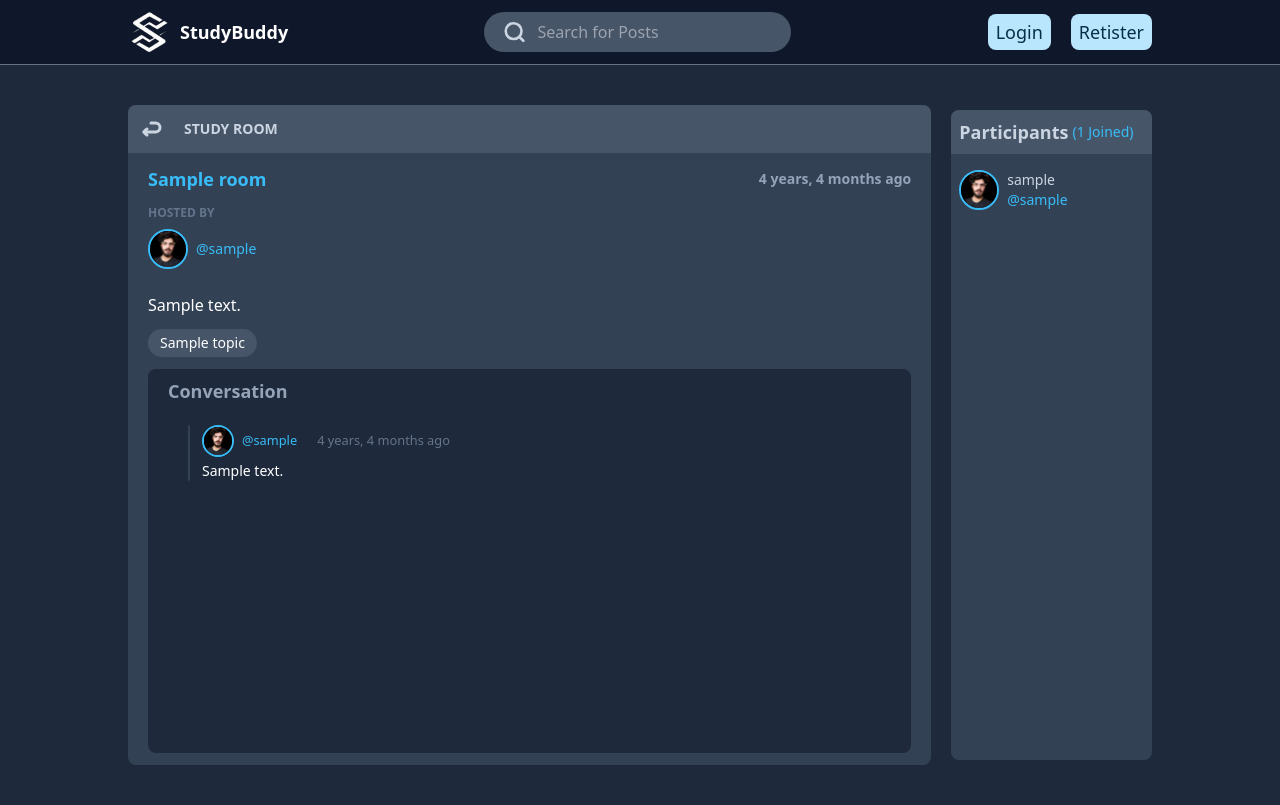
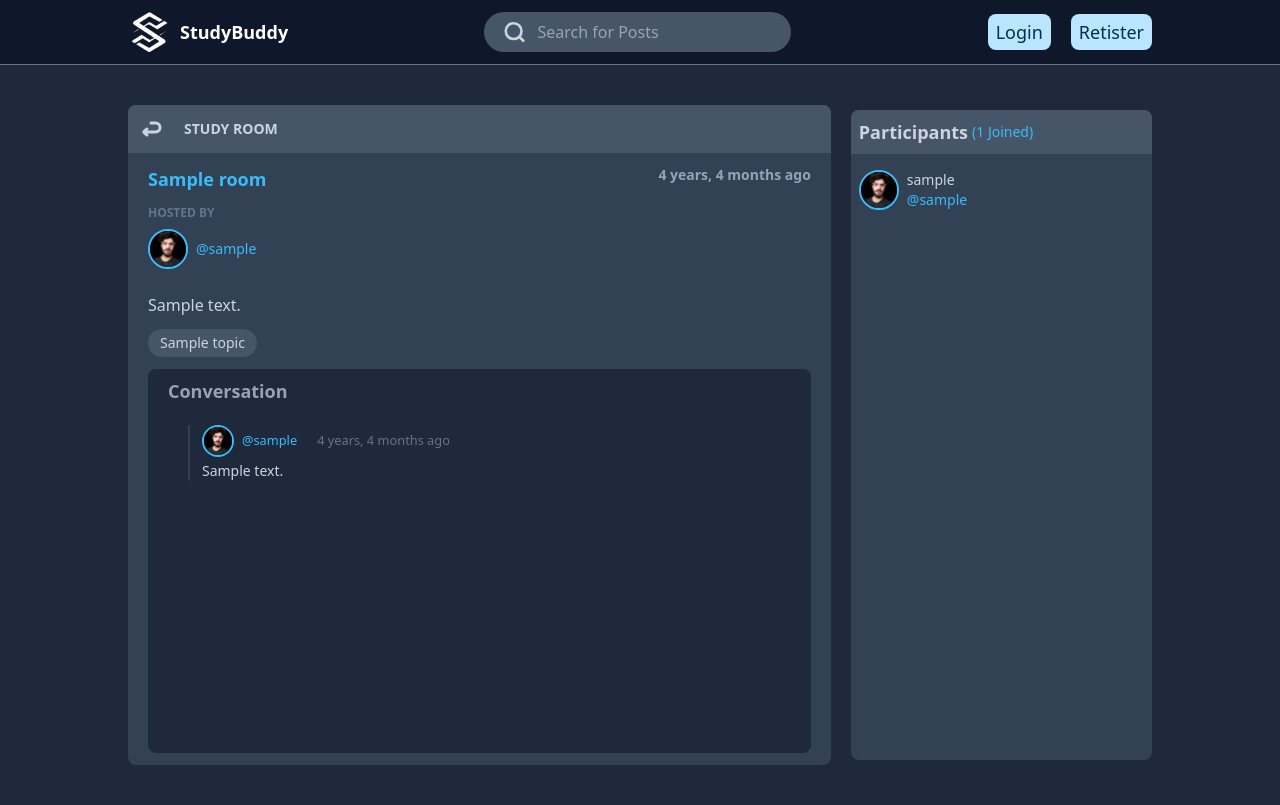
Before and after one commit to ovaixe/studybuddy, a Django app: page /room/1/ in a window 1280 px wide. Run offline with Django 4.2, Linux system fonts and the light colour scheme; tables that the repository leaves empty hold one stand-in row (values such as "Sample post"); some libraries are stand-ins or nearby versions.

Commit message:
Mobile responsive implementation

```diff
--- a/base/templates/base/activity_component.html
+++ b/base/templates/base/activity_component.html
@@ -1,7 +1,8 @@
 {% load static %}
 
 <div
-  class="w-[25%] h-vp flex flex-col gap-2 bg-slate-700 rounded-lg sticky top-[110px]"
+  id="activity-sidebar"
+  class="md:w-[30%] lg:w-[25%] h-vp flex flex-col gap-2 bg-slate-700 rounded-lg sticky top-[110px]"
 >
   <h4
     class="text-lg text-slate-400 font-semibold bg-slate-600 p-2 rounded-t-lg"
@@ -18,7 +19,8 @@
       <a
         href="{% url 'delete-message' message.id %}"
         class="w-fit text-sm text-sky-400 place-self-end"
-        >{% include 'base/delete_button.html' %}</a>
+        >{% include 'base/delete_button.html' %}</a
+      >
       {% endif %}
 
       <div class="flex flex-row gap-1">
--- a/base/templates/base/delete.html
+++ b/base/templates/base/delete.html
@@ -7,11 +7,11 @@
     <a href="{{request.META.HTTP_REFERER}}"
       >{% include 'base/back_button.html' %}</a
     >
-    <h4 class="text-lg text-slate-300 font-bold">Back</h4>
+    <h4 class="text-sm lg:text-lg text-slate-300 font-bold">Back</h4>
   </div>
 
   <!-- Form Section -->
-  <form method="POST" action="" class="p-10">
+  <form method="POST" action="" class="p-3 md:p-5 lg:p-10">
     {% csrf_token %}
 
     <div class="flex flex-col items-start gap-5">
@@ -19,7 +19,7 @@
         Are you sure you want to delete "{{obj}}" ?
       </p>
       <input
-        class="text-sm bg-sky-200 py-2 px-3 rounded-lg text-sky-950"
+        class="text-sm bg-sky-200 py-1 lg:py-2 px-2 lg:px-3 rounded-lg text-sky-950"
         type="submit"
         value="Confirm"
       />
--- a/base/templates/base/profile.html
+++ b/base/templates/base/profile.html
@@ -1,8 +1,8 @@
 {% extends 'main.html' %} {% load static %} {% block content %}
-<div class="w-[80%] flex flex-row gap-5">
+<div class="w-full lg:w-[80%] flex flex-row justify-center gap-5">
   {% include 'base/topics_component.html' %}
 
-  <div class="w-[50%] flex flex-col gap-5">
+  <div class="w-full md:w-[40%] lg:w-[50%] flex flex-col gap-5">
     <!-- Profile Section -->
     <div class="flex flex-col gap-3">
       <!-- User Info -->
--- a/base/templates/base/room.html
+++ b/base/templates/base/room.html
@@ -1,7 +1,9 @@
 {% extends 'main.html' %} {% load static %} {% block content%}
-<div class="w-[80%] flex flex-row gap-5">
+<div class="w-full lg:w-[80%] flex flex-col items-center gap-5">
+  <div id="room-searchbar">{% include 'base/search_bar.html' %}</div>
+  <div class="w-full flex flex-row gap-5">
     <!-- Room Box -->
-  <div class="w-[80%] flex items-center justify-center">
+    <div class="w-full lg:w-[70%] flex items-center justify-center">
       <div
         class="w-full flex flex-col gap-3 items-start justify-center bg-slate-700 rounded-lg p-0"
       >
@@ -13,7 +15,7 @@
             <a href="{% url 'home' %}" class="text-lg font-bold"
               >{% include 'base/back_button.html' %}</a
             >
-          <h5 class="text-sm text-slate-300 font-bold">STUDY ROOM</h5>
+            <h5 class="text-sm text-slate-300 font-semibold lg:font-bold">STUDY ROOM</h5>
           </div>
 
           {% if request.user == room.host %}
@@ -33,15 +35,15 @@
         </div>
 
         <!-- Room Info -->
-      <div class="w-full flex flex-row items-center justify-between px-5">
-        <h1 class="text-lg text-sky-400 font-bold">{{room.name}}</h1>
-        <h6 class="text-sm text-slate-400 font-bold">
+        <div class="w-full flex flex-row gap-3 items-start justify-between px-2 lg:px-5">
+          <h1 class="text-sm lg:text-lg text-sky-400 font-bold text-nowrap">{{room.name}}</h1>
+          <h6 class="text-sm text-slate-400 lg:font-bold">
             {{room.created|timesince}} ago
           </h6>
         </div>
 
         <!-- Host Info -->
-      <div class="px-5 flex flex-col gap-2">
+        <div class="px-2 lg:px-5 flex flex-col gap-2">
           <h5 class="text-xs text-slate-500 font-bold">HOSTED BY</h5>
           <a
             href="{% url 'user-profile' room.host.id %}"
@@ -56,7 +58,7 @@
         </div>
 
         <!-- Topic Info and Conversation -->
-      <div class="w-full px-5 py-3 flex flex-col gap-3">
+        <div class="w-full px-2 lg:px-5 py-3 flex flex-col gap-3">
           <p>{{room.description}}</p>
 
           <h6 class="w-fit text-sm px-3 py-1 rounded-full bg-slate-600">
@@ -65,11 +67,11 @@
 
           <!-- Conversation -->
           <div
-          class="w-full h-96 flex flex-col gap-5 bg-slate-800 px-5 py-2 rounded-lg"
+            class="w-full h-96 flex flex-col gap-5 bg-slate-800 px-1 lg:px-5 py-2 rounded-lg"
           >
             <h3 class="text-lg text-slate-400 font-bold">Conversation</h3>
 
-          <div class="overflow-y-auto flex flex-col gap-5 px-5">
+            <div class="overflow-y-auto flex flex-col gap-5 lg:px-5">
               {% for message in room_messages %}
               <div class="flex flex-row gap-3">
                 <div class="w-[2px] h-auto bg-slate-700 rounded-full"></div>
@@ -77,7 +79,9 @@
                 <div
                   class="w-full flex flex-col gap-1 items-start justify-center"
                 >
-                <div class="w-full flex flex-row items-center justify-between">
+                  <div
+                    class="w-full flex flex-row items-center justify-between"
+                  >
                     <div class="flex flex-row items-center gap-5">
                       <a
                         href="{% url 'user-profile' message.user.id %}"
@@ -130,9 +134,12 @@
 
     <!-- Side Bar -->
     <div
-    class="w-[20%] h-vp flex flex-col gap-2 bg-slate-700 rounded-lg sticky top-[110px]"
+      id="participants"
+      class="w-[30%] h-vp flex flex-col gap-2 bg-slate-700 rounded-lg sticky top-[110px]"
     >
-    <div class="flex flex-row items-center gap-1 bg-slate-600 p-2 rounded-t-lg">
+      <div
+        class="flex flex-row items-center gap-1 bg-slate-600 p-2 rounded-t-lg"
+      >
         <h4 class="text-lg text-slate-300 font-bold">Participants</h4>
         <p class="text-sm text-sky-400">({{participants.count}} Joined)</p>
       </div>
@@ -156,4 +163,5 @@
       </div>
     </div>
   </div>
+</div>
 {% endblock content%}
--- /dev/null
+++ b/base/templates/base/search_bar.html
@@ -0,0 +1,14 @@
+<form
+  method="GET"
+  action="{% url 'home' %}"
+  class="flex flex-row gap-3 items-center justify-center rounded-full px-5 py-2 bg-slate-600"
+>
+  {% include 'base/search_button.html' %}
+
+  <input
+    type="text"
+    name="q"
+    placeholder="Search for Posts"
+    class="w-full text-slate-300 bg-slate-600 focus:outline-none"
+  />
+</form>
--- a/base/templates/base/topics_component.html
+++ b/base/templates/base/topics_component.html
@@ -1,15 +1,15 @@
-<div class="w-[25%] px-10 h-vp flex flex-col gap-5 sticky top-[110px]">
+<div id="topics-sidebar" class="md:w-[30%] lg:w-[25%] px-10 h-vp flex flex-col gap-5 sticky top-[110px]">
   <h4 class="text-lg text-slate-500 font-semibold">BROWSE TOPICS</h4>
 
   <div class="flex flex-col gap-3 overflow-y-auto">
-    <div class="flex flex-row items-center justify-between text-slate-300">
+    <div class="flex flex-row items-center justify-between {% if not q or q == '' %} text-sky-400 {% else %} text-slate-300 {% endif %}">
       <a href="{%url 'home' %}">All</a>
       <p class="bg-slate-700 text-sm font-bold px-3 py-1 rounded-sm">
         {{topics.count}}
       </p>
     </div>
     {% for topic in topics %}
-    <div class="flex flex-row items-center justify-between text-slate-300">
+    <div class="flex flex-row items-center justify-between {% if q == topic.name %} text-sky-400 {% else %} text-slate-300 {% endif %}">
       <a href="{%url 'home' %}?q={{topic.name}}">{{topic.name}}</a>
       <p class="bg-slate-700 text-sm font-bold py-1 px-3 rounded-sm">
         {{topic.room_set.all.count}}
--- a/base/views.py
+++ b/base/views.py
@@ -59,7 +59,7 @@ def home(request):
     topics = Topic.objects.all()
     room_count = rooms.count()
     room_messages = Message.objects.filter(Q(room__topic__name__icontains=q))
-    context = {'rooms': rooms, 'topics': topics, 'room_count': room_count, 'room_messages': room_messages}
+    context = {'rooms': rooms, 'topics': topics, 'room_count': room_count, 'room_messages': room_messages, 'q': q}
     return render(request, 'base/home.html', context)
 
 def room(request, pk):
--- /dev/null
+++ b/static/js/index.js
@@ -0,0 +1,51 @@
+let deviceWidth = window.innerWidth;
+
+media();
+
+window.addEventListener("resize", () => {
+  deviceWidth = window.innerWidth;
+  media();
+});
+
+function media() {
+  let logoName = document.getElementById("logo-name");
+  let profileUsername = document.getElementById("profile-username");
+  let profileLogout = document.getElementById("profile-logout");
+  let profileLogin = document.getElementById("profile-login");
+  let profileRegister = document.getElementById("profile-register");
+  let profileMenu = document.getElementById("profile-menu");
+  let navSearchBar = document.getElementById("nav-search-bar");
+  let mainSearchBar = document.getElementById("main-search-bar");
+  let topicsSidebar = document.getElementById("topics-sidebar");
+  let activitySidebar = document.getElementById("activity-sidebar");
+  let participants = document.getElementById("participants");
+  let roomSearchbar = document.getElementById("room-searchbar");
+
+  if (deviceWidth < 900) {
+    logoName.style.display = "none";
+    if (profileUsername) profileUsername.style.display = "none";
+    if (profileLogout) profileLogout.style.display = "none";
+    if (profileLogin) profileLogin.style.display = "none";
+    if (profileRegister) profileRegister.style.display = "none";
+    if (profileMenu) profileMenu.style.display = "flex";
+    if (navSearchBar) navSearchBar.style.display = "none";
+    if (mainSearchBar) mainSearchBar.style.display = "flex";
+    if (topicsSidebar) topicsSidebar.style.display = "none";
+    if (activitySidebar) activitySidebar.style.display = "none";
+    if (participants) participants.style.display = "none";
+    if (roomSearchbar) roomSearchbar.style.display = "flex";
+  } else {
+    logoName.style.display = "flex";
+    if (profileUsername) profileUsername.style.display = "flex";
+    if (profileLogout) profileLogout.style.display = "flex";
+    if (profileLogin) profileLogin.style.display = "flex";
+    if (profileRegister) profileRegister.style.display = "flex";
+    if (profileMenu) profileMenu.style.display = "none";
+    if (navSearchBar) navSearchBar.style.display = "flex";
+    if (mainSearchBar) mainSearchBar.style.display = "none";
+    if (topicsSidebar) topicsSidebar.style.display = "flex";
+    if (activitySidebar) activitySidebar.style.display = "flex";
+    if (participants) participants.style.display = "flex";
+    if (roomSearchbar) roomSearchbar.style.display = "none";
+  }
+}
--- a/templates/main.html
+++ b/templates/main.html
@@ -1,8 +1,12 @@
+{% load static %}
+
 <!DOCTYPE html>
 <html lang="en">
   <head>
     <meta charset="UTF-8" />
     <meta name="viewport" content="width=device-width, initial-scale=1.0" />
+    <link rel="icon" href="{% static 'images/logo.png' %}" type="image/x-icon" >
+    <script src="{% static 'js/index.js' %}" defer > </script>
     <script src="https://cdn.tailwindcss.com"></script>
     <script>
       tailwind.config = {
@@ -20,7 +24,7 @@
     </script>
     <title>StudyBuddy</title>
   </head>
-  <body class="bg-slate-800 text-white">
+  <body class="bg-slate-800 text-slate-300">
     <!-- NavBar -->
     {% include 'navbar.html' %}
 
@@ -36,7 +40,7 @@
     {% endif %}
 
     <!-- Main Section -->
-    <div class="py-10 flex items-center justify-center">
+    <div class="py-10 px-5 md:px-5 lg:px-0 flex items-center justify-center">
       {% block content %} {% endblock %}
     </div>
   </body>
--- a/templates/navbar.html
+++ b/templates/navbar.html
@@ -1,34 +1,21 @@
 {% load static %}
 
 <div
-  class="flex flex-row items-center justify-between gap-10 px-[10%] py-3 bg-slate-900 sticky top-0 z-50"
+  class="flex flex-row items-center justify-between gap-10 px-3 lg:px-[10%] py-3 bg-slate-900 sticky top-0 z-50"
 >
   <!-- Logo -->
   <div class="flex flex-row gap-10 items-center">
-    <a href="/" class="flex flex-row items-center gap-3">
+    <a id="logo-image" href="/" class="flex flex-row items-center gap-3">
       <img
         src="{% static 'images/logo.png' %}"
         class="w-10 h-10 object-cover"
       />
-      <h1 class="text-lg font-black text-white">StudyBuddy</h1>
+      <h1 id="logo-name" class="text-lg font-black text-white">StudyBuddy</h1>
     </a>
   </div>
 
   <!-- Search Bar -->
-  <form
-    method="GET"
-    action="{% url 'home' %}"
-    class="flex flex-row gap-3 items-center justify-center rounded-full px-5 py-2 bg-slate-600"
-  >
-    {% include 'base/search_button.html' %}
-
-    <input
-      type="text"
-      name="q"
-      placeholder="Search for Posts"
-      class="w-full text-slate-300 bg-slate-600 focus:outline-none"
-    />
-  </form>
+  <div id="nav-search-bar" class=""> {% include 'base/search_bar.html' %}</div>
 
   <!-- Profile Bar -->
   <div class="flex flex-row items-center gap-5">
@@ -38,31 +25,42 @@
       class="flex flex-row items-center gap-2"
     >
       <img
+        id="profile-image"
         src="{% static 'images/owais.jpeg' %}"
         class="w-10 h-10 rounded-full bg-slate-400 object-cover border-2 border-sky-400"
       />
-      <p class="text-lg font-bold text-sky-400">@{{request.user}}</p>
+      <p id="profile-username" class="text-lg font-bold text-sky-400">
+        @{{request.user}}
+      </p>
     </a>
 
     <a
+      id="profile-logout"
       href="{% url 'logout' %}"
       class="flex flex-row items-center bg-sky-200 rounded-lg px-2 py-1 gap-1"
     >
       <h1 class="text-lg text-sky-950">Logout</h1>
       {% include 'base/logout_button.html' %}
     </a>
+    <button id="profile-menu" class="flex">
+      {% include 'base/menu_button.html' %}
+    </button>
     {% else %}
-    <a href="{% url 'login' %}">
+    <a id="profile-login" href="{% url 'login' %}">
       <h1 class="text-lg text-sky-950 py-1 px-2 bg-sky-200 rounded-lg">
         Login
       </h1>
     </a>
 
-    <a href="{% url 'register' %}">
+    <a id="profile-register" href="{% url 'register' %}">
       <h1 class="text-lg text-sky-950 py-1 px-2 bg-sky-200 rounded-lg">
         Retister
       </h1>
     </a>
+
+    <button id="profile-menu" class="flex">
+      {% include 'base/menu_button.html' %}
+    </button>
     {% endif %}
   </div>
 </div>
```
Also changed, not shown: base/templates/base/home.html (+11 -5 lines), base/templates/base/login_register.html (+8 -8 lines), base/templates/base/menu_button.html (added, +36 -0 lines), base/templates/base/room_form.html (+12 -8 lines), base/templates/base/update-user.html (+5 -5 lines). Lines whose indentation alone changed are shown as unchanged.
